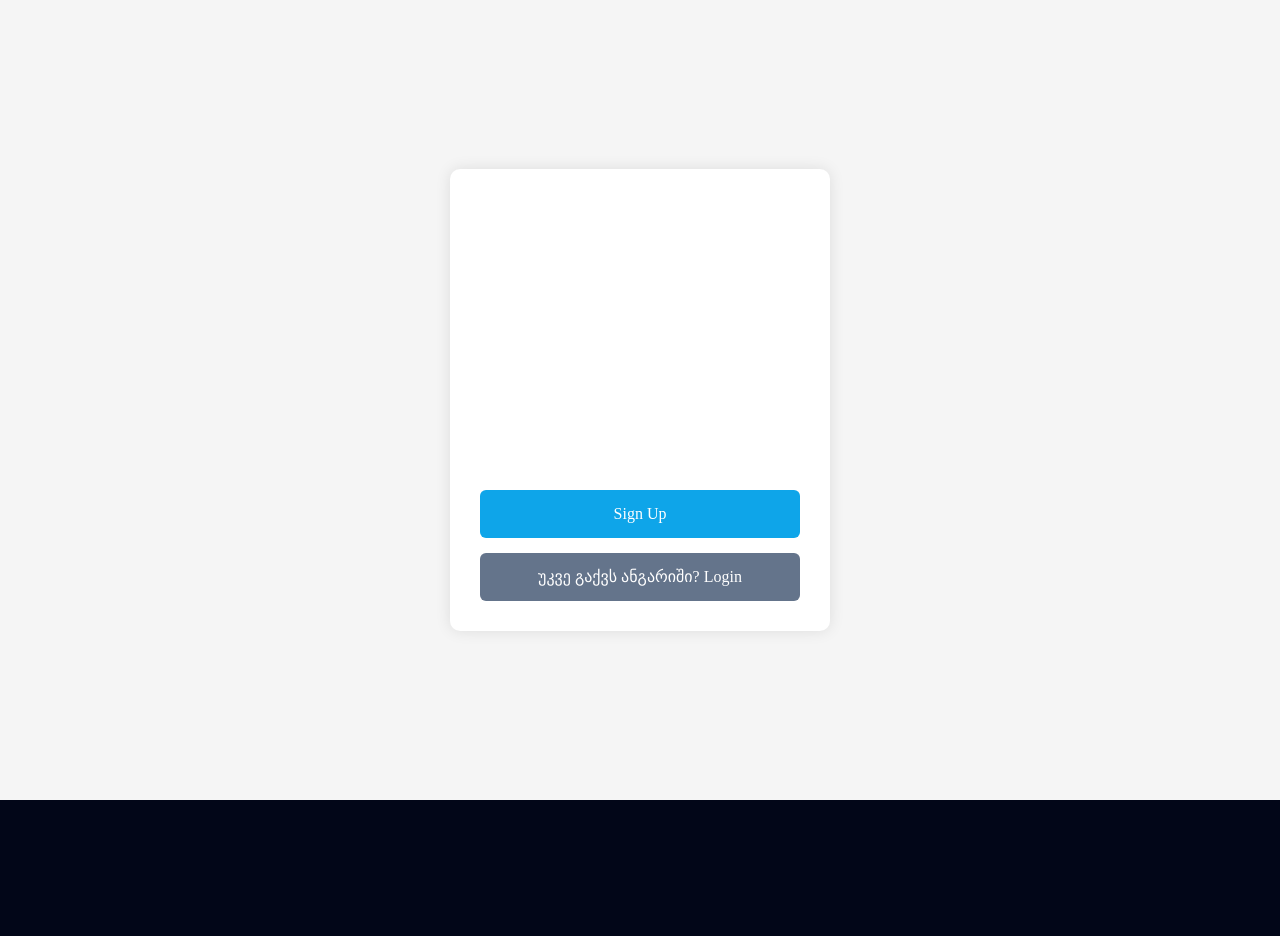
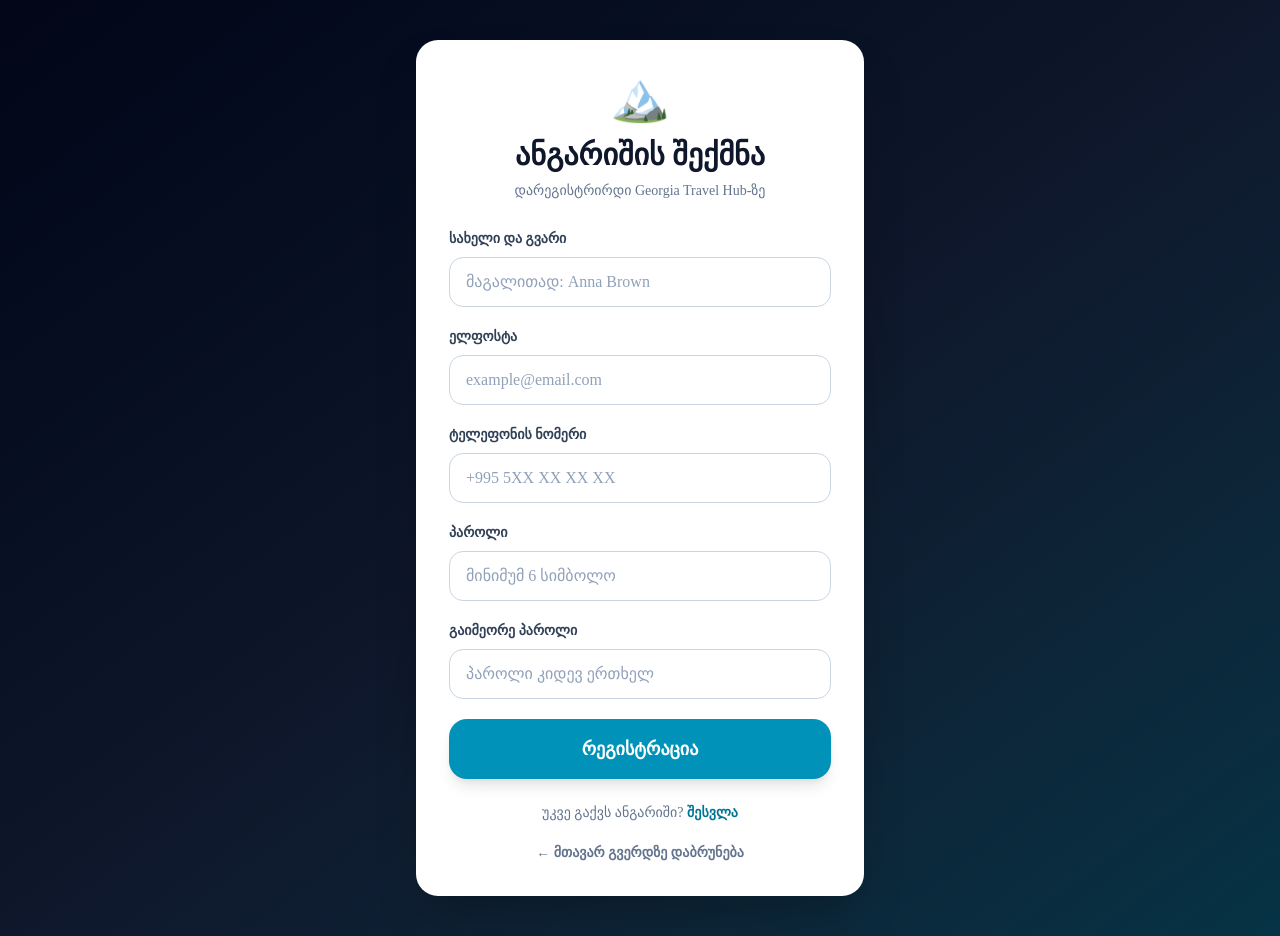
Before and after one commit to nanaasatiani68-ai/svaneti-travel-hub, a Next.js app: page /signup in a window 1280 px wide. Before the commit the page ends 800 px from the top, so only its background shows below. Built offline with nearby package versions, Linux system fonts and the light colour scheme; no server answers.

Commit message:
Fix signup form visibility

```diff
--- a/app/signup/page.tsx
+++ b/app/signup/page.tsx
@@ -1,157 +1,242 @@
 "use client";
 
-import { useState } from "react";
+import { FormEvent, useState } from "react";
+import Link from "next/link";
 import { useRouter } from "next/navigation";
-import { supabase } from "../lib/supabase";
+import { supabase } from "@/app/lib/supabase";
 
 export default function SignupPage() {
   const router = useRouter();
 
   const [fullName, setFullName] = useState("");
   const [email, setEmail] = useState("");
+  const [phone, setPhone] = useState("");
   const [password, setPassword] = useState("");
   const [confirmPassword, setConfirmPassword] = useState("");
+
   const [loading, setLoading] = useState(false);
+  const [errorMessage, setErrorMessage] = useState("");
+  const [successMessage, setSuccessMessage] = useState("");
 
-  const signUp = async (e: React.FormEvent) => {
-    e.preventDefault();
+  async function handleSignup(event: FormEvent<HTMLFormElement>) {
+    event.preventDefault();
+
+    setErrorMessage("");
+    setSuccessMessage("");
+
+    if (!fullName.trim()) {
+      setErrorMessage("ჩაწერე სახელი და გვარი.");
+      return;
+    }
+
+    if (!email.trim()) {
+      setErrorMessage("ჩაწერე ელფოსტა.");
+      return;
+    }
+
+    if (password.length < 6) {
+      setErrorMessage("პაროლი უნდა შეიცავდეს მინიმუმ 6 სიმბოლოს.");
+      return;
+    }
 
     if (password !== confirmPassword) {
-      alert("პაროლები არ ემთხვევა");
+      setErrorMessage("პაროლები ერთმანეთს არ ემთხვევა.");
       return;
     }
 
     setLoading(true);
 
     const { data, error } = await supabase.auth.signUp({
-      email,
+      email: email.trim(),
       password,
+      options: {
+        data: {
+          full_name: fullName.trim(),
+          phone: phone.trim() || null,
+        },
+      },
     });
 
     if (error) {
+      setErrorMessage(error.message);
       setLoading(false);
-      alert(error.message);
       return;
     }
 
-    const user = data.user;
-
-    if (user) {
+    if (data.user) {
       const { error: profileError } = await supabase
         .from("profiles")
-        .insert({
-          id: user.id,
-          full_name: fullName,
-          role: "User",
-        });
+        .upsert(
+          {
+            id: data.user.id,
+            full_name: fullName.trim(),
+            phone: phone.trim() || null,
+            role: "user",
+          },
+          {
+            onConflict: "id",
+          }
+        );
 
       if (profileError) {
-        setLoading(false);
-        alert(profileError.message);
-        return;
+        console.error("Profile creation error:", profileError);
       }
     }
 
     setLoading(false);
 
-    alert("რეგისტრაცია წარმატებით დასრულდა!");
+    if (data.session) {
+      router.push("/dashboard");
+      router.refresh();
+      return;
+    }
 
-    router.push("/login");
-  };
+    setSuccessMessage(
+      "რეგისტრაცია წარმატებით დასრულდა. შეამოწმე ელფოსტა ანგარიშის დასადასტურებლად."
+    );
+
+    setFullName("");
+    setEmail("");
+    setPhone("");
+    setPassword("");
+    setConfirmPassword("");
+  }
 
   return (
-    <main
-      style={{
-        minHeight: "100vh",
-        display: "flex",
-        justifyContent: "center",
-        alignItems: "center",
-        background: "#f5f5f5",
-      }}
-    >
-      <form
-        onSubmit={signUp}
-        style={{
-          width: "380px",
-          background: "#fff",
-          padding: "30px",
-          borderRadius: "10px",
-          display: "flex",
-          flexDirection: "column",
-          gap: "15px",
-          boxShadow: "0 0 15px rgba(0,0,0,.1)",
-        }}
-      >
-        <h2 style={{ textAlign: "center" }}>
-          Create Account
-        </h2>
+    <main className="flex min-h-screen items-center justify-center bg-gradient-to-br from-slate-950 via-slate-900 to-cyan-950 px-4 py-10">
+      <section className="w-full max-w-md rounded-3xl border border-white/10 bg-white p-6 text-slate-900 shadow-2xl sm:p-8">
+        <div className="text-center">
+          <div className="text-5xl">🏔️</div>
+
+          <h1 className="mt-4 text-3xl font-extrabold text-slate-900">
+            ანგარიშის შექმნა
+          </h1>
+
+          <p className="mt-2 text-sm text-slate-500">
+            დარეგისტრირდი Georgia Travel Hub-ზე
+          </p>
+        </div>
+
+        {errorMessage && (
+          <div className="mt-6 rounded-2xl border border-red-200 bg-red-50 p-4 text-sm font-semibold text-red-700">
+            {errorMessage}
+          </div>
+        )}
+
+        {successMessage && (
+          <div className="mt-6 rounded-2xl border border-emerald-200 bg-emerald-50 p-4 text-sm font-semibold text-emerald-700">
+            {successMessage}
+          </div>
+        )}
+
+        <form onSubmit={handleSignup} className="mt-7 space-y-5">
+          <label className="block">
+            <span className="mb-2 block text-sm font-bold text-slate-700">
+              სახელი და გვარი
+            </span>
 
             <input
               type="text"
-          placeholder="Full Name"
               value={fullName}
-          onChange={(e) => setFullName(e.target.value)}
+              onChange={(event) => setFullName(event.target.value)}
+              placeholder="მაგალითად: Anna Brown"
+              autoComplete="name"
               required
-          style={{ padding: "12px" }}
+              className="w-full rounded-xl border border-slate-300 bg-white px-4 py-3 text-slate-900 placeholder:text-slate-400 outline-none transition focus:border-cyan-500 focus:ring-4 focus:ring-cyan-100"
             />
+          </label>
+
+          <label className="block">
+            <span className="mb-2 block text-sm font-bold text-slate-700">
+              ელფოსტა
+            </span>
 
             <input
               type="email"
-          placeholder="Email"
               value={email}
-          onChange={(e) => setEmail(e.target.value)}
+              onChange={(event) => setEmail(event.target.value)}
+              placeholder="example@email.com"
+              autoComplete="email"
               required
-          style={{ padding: "12px" }}
+              className="w-full rounded-xl border border-slate-300 bg-white px-4 py-3 text-slate-900 placeholder:text-slate-400 outline-none transition focus:border-cyan-500 focus:ring-4 focus:ring-cyan-100"
             />
+          </label>
+
+          <label className="block">
+            <span className="mb-2 block text-sm font-bold text-slate-700">
+              ტელეფონის ნომერი
+            </span>
+
+            <input
+              type="tel"
+              value={phone}
+              onChange={(event) => setPhone(event.target.value)}
+              placeholder="+995 5XX XX XX XX"
+              autoComplete="tel"
+              className="w-full rounded-xl border border-slate-300 bg-white px-4 py-3 text-slate-900 placeholder:text-slate-400 outline-none transition focus:border-cyan-500 focus:ring-4 focus:ring-cyan-100"
+            />
+          </label>
+
+          <label className="block">
+            <span className="mb-2 block text-sm font-bold text-slate-700">
+              პაროლი
+            </span>
 
             <input
               type="password"
-          placeholder="Password"
               value={password}
-          onChange={(e) => setPassword(e.target.value)}
+              onChange={(event) => setPassword(event.target.value)}
+              placeholder="მინიმუმ 6 სიმბოლო"
+              autoComplete="new-password"
+              minLength={6}
               required
-          style={{ padding: "12px" }}
+              className="w-full rounded-xl border border-slate-300 bg-white px-4 py-3 text-slate-900 placeholder:text-slate-400 outline-none transition focus:border-cyan-500 focus:ring-4 focus:ring-cyan-100"
             />
+          </label>
+
+          <label className="block">
+            <span className="mb-2 block text-sm font-bold text-slate-700">
+              გაიმეორე პაროლი
+            </span>
 
             <input
               type="password"
-          placeholder="Confirm Password"
               value={confirmPassword}
-          onChange={(e) => setConfirmPassword(e.target.value)}
+              onChange={(event) => setConfirmPassword(event.target.value)}
+              placeholder="პაროლი კიდევ ერთხელ"
+              autoComplete="new-password"
+              minLength={6}
               required
-          style={{ padding: "12px" }}
+              className="w-full rounded-xl border border-slate-300 bg-white px-4 py-3 text-slate-900 placeholder:text-slate-400 outline-none transition focus:border-cyan-500 focus:ring-4 focus:ring-cyan-100"
             />
+          </label>
 
           <button
             type="submit"
             disabled={loading}
-          style={{
-            padding: "12px",
-            background: "#0ea5e9",
-            color: "#fff",
-            border: "none",
-            borderRadius: "6px",
-            cursor: "pointer",
-          }}
+            className="w-full rounded-2xl bg-cyan-600 px-6 py-4 text-lg font-bold text-white shadow-lg transition hover:bg-cyan-700 disabled:cursor-not-allowed disabled:opacity-60"
           >
-          {loading ? "Creating..." : "Sign Up"}
-        </button>
-
-        <button
-          type="button"
-          onClick={() => router.push("/login")}
-          style={{
-            padding: "12px",
-            background: "#64748b",
-            color: "#fff",
-            border: "none",
-            borderRadius: "6px",
-            cursor: "pointer",
-          }}
-        >
-          უკვე გაქვს ანგარიში? Login
+            {loading ? "რეგისტრაცია მიმდინარეობს..." : "რეგისტრაცია"}
           </button>
         </form>
+
+        <p className="mt-6 text-center text-sm text-slate-500">
+          უკვე გაქვს ანგარიში?{" "}
+          <Link
+            href="/login"
+            className="font-bold text-cyan-700 hover:text-cyan-800"
+          >
+            შესვლა
+          </Link>
+        </p>
+
+        <Link
+          href="/"
+          className="mt-5 block text-center text-sm font-semibold text-slate-500 hover:text-slate-900"
+        >
+          ← მთავარ გვერდზე დაბრუნება
+        </Link>
+      </section>
     </main>
   );
 }
```
Lines whose indentation alone changed are shown as unchanged.
